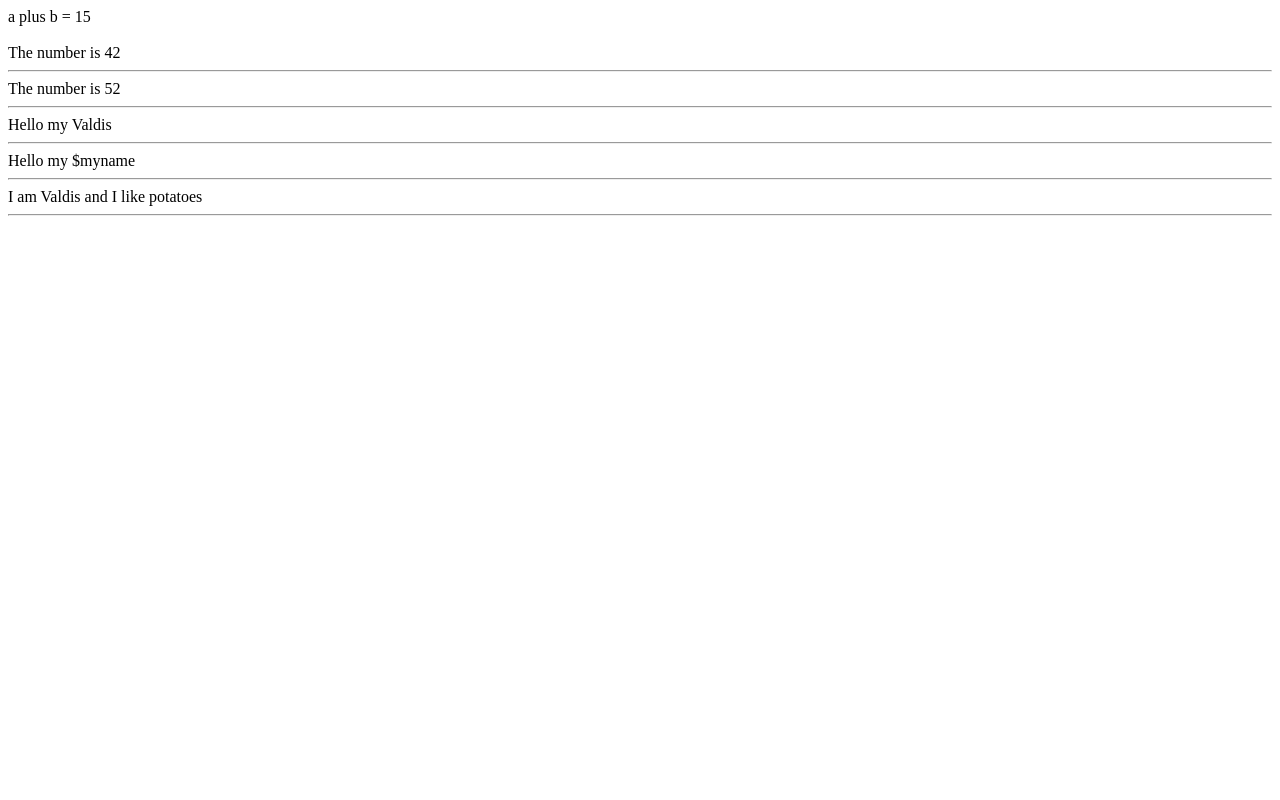
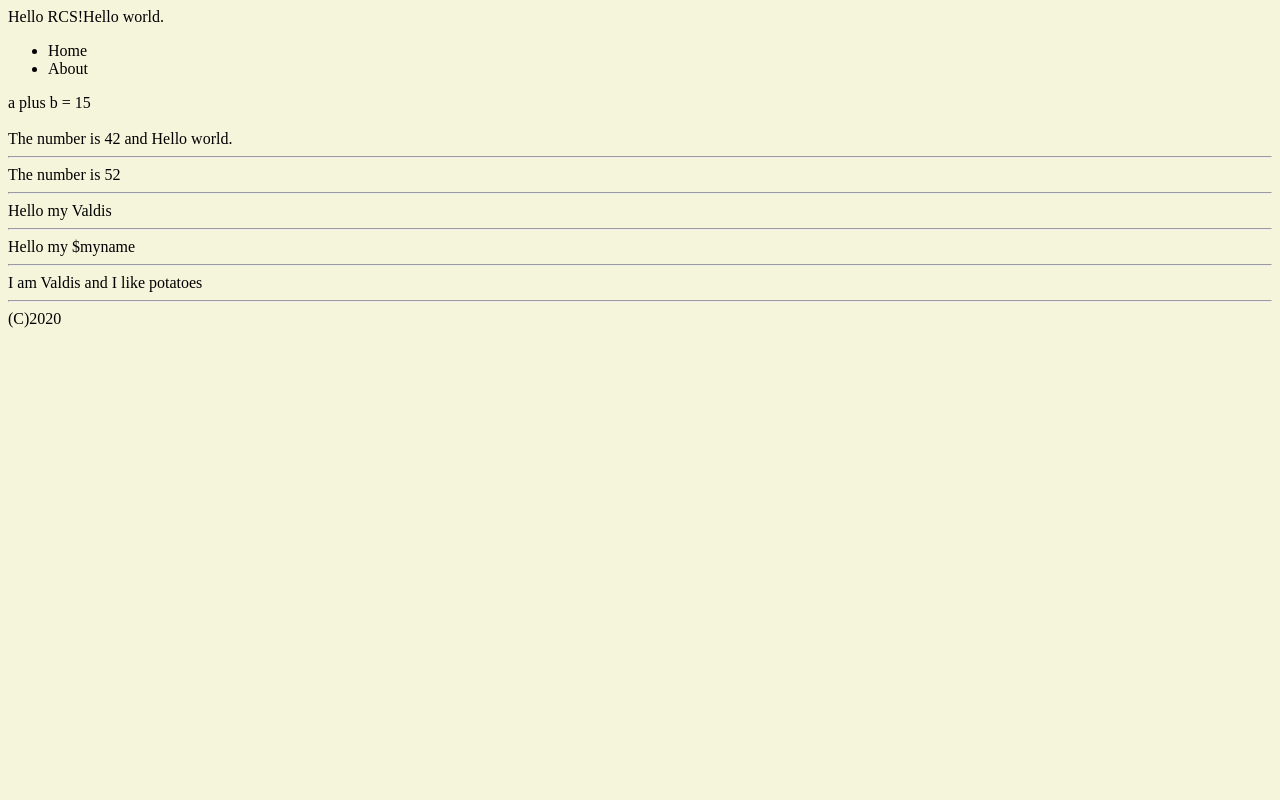
Before and after one commit to ValRCS/PHP_02_20, a PHP site: page / in a window 1280 px wide. Run offline with PHP 8.4, Linux system fonts and the light colour scheme; data that the repository does not hold is empty.

Commit message:
Added requires and constants

```diff
--- a/public/index.php
+++ b/public/index.php
@@ -1,12 +1,20 @@
 <?php
+// $scriptfile = "main.js";
+define("CONSTANT", "Hello world.");
+const CON2 = "Hello RCS!";
+
 require_once '../src/util.php';
+require '../src/template/head.php';
+
+echo CON2;
+echo CONSTANT;
 $myname = "Valdis";
 $favorite = "potatoes";
 $num = 42;
-
+require '../src/template/header.php';
 add2(5, 10);
 
-echo "The number is $num";
+echo "The number is $num and " . CONSTANT;
 echo "<hr>";
 echo "The number is " . ($num + 10);
 
@@ -17,6 +25,7 @@ echo "<hr>";
 
 echo "I am " . $myname . " and I like " . $favorite;
 echo "<hr>";
+require '../src/template/footer.php';
 //we use . not + for string concatenation
 //below will not work!
 // echo "I am "+$myname+" and I like "+$favorite;
--- /dev/null
+++ b/public/scripts/main.js
@@ -0,0 +1 @@
+console.log("Running index");
--- /dev/null
+++ b/public/styles/style.css
@@ -0,0 +1,3 @@
+body {
+    background-color: beige;
+}
--- /dev/null
+++ b/src/template/footer.php
@@ -0,0 +1,3 @@
+<footer>(C)2020</footer>
+</body>
+</html>
--- /dev/null
+++ b/src/template/head.php
@@ -0,0 +1,14 @@
+<!DOCTYPE html>
+<html lang="en">
+<head>
+    <meta charset="UTF-8">
+    <meta name="viewport" content="width=device-width, initial-scale=1.0">
+    <title>Document</title>
+    <link rel="stylesheet" href="styles/style.css">
+    <script src='scripts/main.js' defer></script>
+<!-- <?php
+echo "<script src='scripts/$scriptfile' defer></script>"
+?> -->
+
+</head>
+<body>
--- /dev/null
+++ b/src/template/header.php
@@ -0,0 +1,8 @@
+<header>
+    <nav>
+        <ul>
+            <li>Home</li>
+            <li>About</li>
+        </ul>
+    </nav>
+</header>
```
